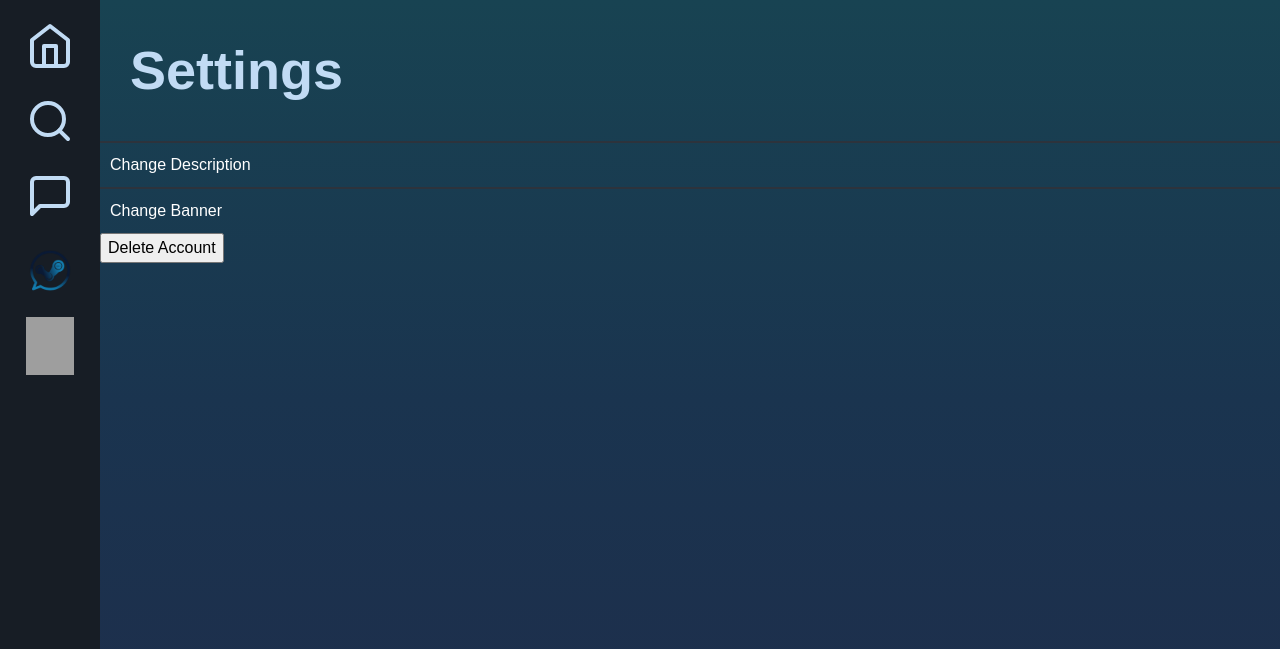
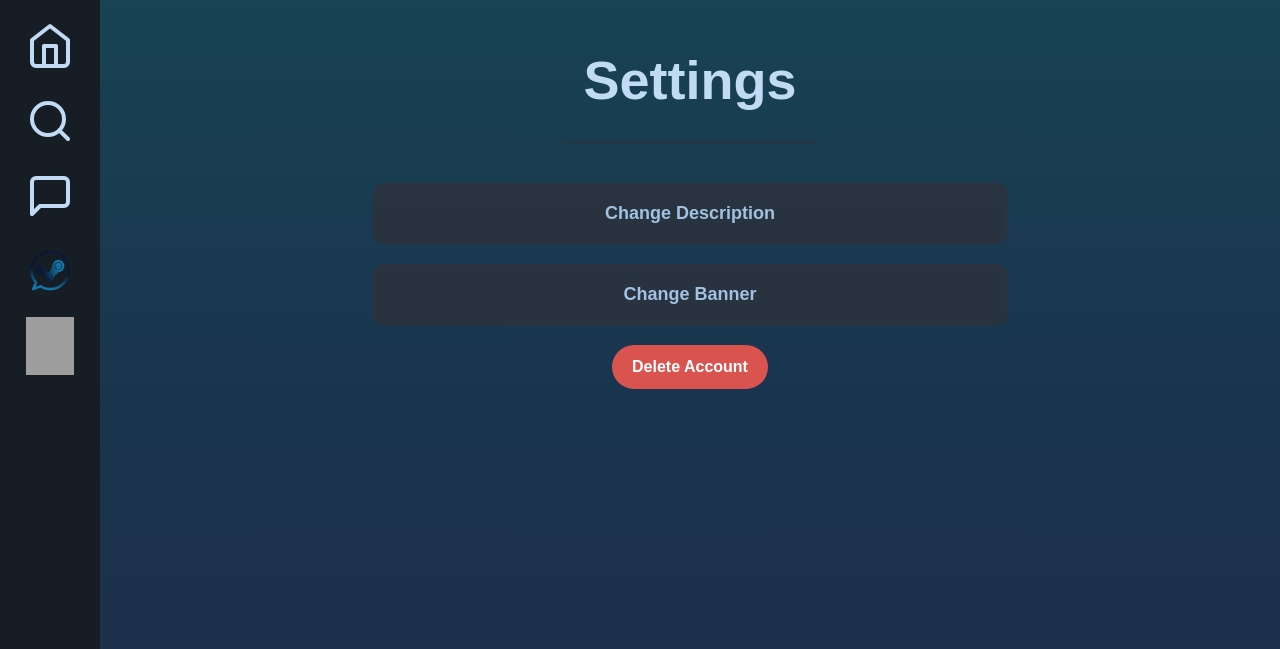
Before and after one commit to Kriol368/SteamWave, a Symfony app: template templates/settings/index.html.twig in a window 1280 px wide. Shown: the top 649 px of the page. Run offline with Twig, Linux system fonts and the light colour scheme; the template is opened without the code that fills it, so the values that code supplies are empty; some libraries are stand-ins or nearby versions; grey boxes are pictures that could not be loaded.

Commit message:
ajustes cambiados

```diff
--- a/public/css/settings/settings.css
+++ b/public/css/settings/settings.css
@@ -1,66 +1,147 @@
-.settings-content{
+/* General Styles */
+body {
+    font-family: Arial, sans-serif;
+    background-color: #171D25;
+    color: #a1c2e0;
+    margin: 0;
+    padding: 0;
+}
+
+/* Title Styling */
+.settings-title {
+    font-size: 36px;
+    font-weight: bold;
+    text-align: center;
+    padding: 20px;
+    margin-bottom: 20px;
+    border-bottom: 2px solid #2D333C;
+}
+
+/* Container Styles */
+.settings-content {
     display: flex;
     flex-direction: column;
-}
-.setting{
-    border-top: #2D333C solid 2px;
-    flex: 1;
-    max-height: 60px;
-    padding: 10px;
-}
-.settings-title{
-    padding: 30px;
-    font-size: 36px;
+    align-items: center;
+    gap: 20px;
+    padding: 20px;
 }
 
-.settings-editdescription{
-    width: 70%;
-    height: auto;         /* Altura dinámica */
-    min-height: 100%;     /* Asegura que comience cubriendo toda la pantalla */
-    background: none;     /* Fondo transparente */
-    color: white;         /* Color del texto */
-    border: none;         /* Sin bordes */
-    outline: none;        /* Sin contorno al hacer clic */
-    resize: none;         /* Desactiva el redimensionamiento manual */
-    overflow: hidden;     /* Evita que se muestre la barra de desplazamiento */
-    padding: 10px;        /* Espaciado interno */
-    margin-left: 10px;
-    box-sizing: border-box; /* Incluye el padding dentro de las dimensiones */
-}
-.submitButton{
-    margin-top: 20px;
-    margin-left: 20px;
-    border-radius: 1.625rem;
-    background-color: rgba(161, 194, 224, 0.8);
-    color: #171D25;
-    border: #2D333C solid 1px;
-}
-.bannerForm{
-    padding: 20px;
-    color: #a1c2e0;
-}
-.bannerForm select {
-    background: none;           /* Fondo transparente */
-    color: #a1c2e0;
-    border: #a1c2e0 solid 2px;    /* Bordes visibles */
-    border-radius: 0.5rem;      /* Bordes redondeados */
-    padding: 0.5em 1em;         /* Espaciado interno */
-    font-size: 16px;            /* Tamaño del texto */
-    font-family: Arial, sans-serif; /* Fuente personalizada */
-    width: auto;                /* Ocupa solo lo necesario */
-    cursor: pointer;            /* Indica que es interactivo */
-    appearance: none;           /* Elimina estilos predeterminados del navegador */
+/* Individual Setting Links */
+.setting {
+    width: 100%;
+    max-width: 600px;
+    padding: 15px;
+    border: 2px solid #2D333C;
+    border-radius: 10px;
+    background-color: rgba(45, 51, 60, 0.8);
+    text-align: center;
+    transition: transform 0.2s ease, background-color 0.2s ease;
 }
 
-.bannerForm select:hover {
-    border-color: #a1c2e0;      /* Color del borde al pasar el cursor */
+.setting:hover {
+    background-color: rgba(45, 51, 60, 1);
+    transform: scale(1.02);
 }
 
+.setting a {
+    color: #a1c2e0;
+    text-decoration: none;
+    font-size: 18px;
+    font-weight: bold;
+}
+
+.setting a:hover {
+    text-decoration: underline;
+}
+
+/* Buttons */
+.submitButton {
+    margin: 0 20px;
+    padding: 10px 20px;
+    font-size: 16px;
+    font-weight: bold;
+    color: #171D25;
+    background-color: rgba(161, 194, 224, 0.8);
+    border: 1px solid #2D333C;
+    border-radius: 25px;
+    cursor: pointer;
+    transition: background-color 0.3s ease, transform 0.2s ease;
+}
+
+.submitButton:hover {
+    background-color: rgba(161, 194, 224, 1);
+    transform: scale(1.05);
+}
+
+/* Textarea */
+.settings-editdescription {
+    width: 70%;
+    min-height: 120px;
+    max-width: 600px;
+    padding: 15px;
+    margin: 10px 20px;
+    font-size: 16px;
+    color: white;
+    background: rgba(45, 51, 60, 0.8);
+    border: 2px solid #2D333C;
+    border-radius: 10px;
+    resize: none;
+    outline: none;
+    transition: border-color 0.2s ease;
+}
+
+.settings-editdescription:focus {
+    border-color: #a1c2e0;
+}
+
+/* Banner Form */
+.bannerForm {
+    padding: 20px;
+    max-width: 600px;
+    margin: 20px auto 0;
+    background-color: rgba(45, 51, 60, 0.8);
+    border-radius: 10px;
+    text-align: center;
+}
+
+.bannerForm select {
+    width: 100%;
+    padding: 10px;
+    margin: 15px 0;
+    font-size: 16px;
+    color: #a1c2e0;
+    background: rgba(45, 51, 60, 0.8);
+    border: 2px solid #2D333C;
+    border-radius: 10px;
+    cursor: pointer;
+    appearance: none;
+    transition: border-color 0.2s ease;
+}
+
+.bannerForm select:hover,
 .bannerForm select:focus {
-    outline: none;              /* Elimina el contorno predeterminado */
-    border-color: #a1c2e0;      /* Color del borde al enfocar */
+    border-color: #a1c2e0;
 }
 
 .bannerForm select option {
-    background: rgba(0, 0, 0, 0); /* Fondo semitransparente */
+    background-color: #171D25;
+    color: #a1c2e0;
 }
+
+/* Delete Button */
+.btn-danger {
+    padding: 10px 20px;
+    font-size: 16px;
+    font-weight: bold;
+    color: white;
+    background-color: #d9534f;
+    border: none;
+    border-radius: 25px;
+    cursor: pointer;
+    transition: background-color 0.3s ease, transform 0.2s ease;
+}
+
+.btn-danger:hover {
+    background-color: #c9302c;
+    transform: scale(1.05);
+}
```
